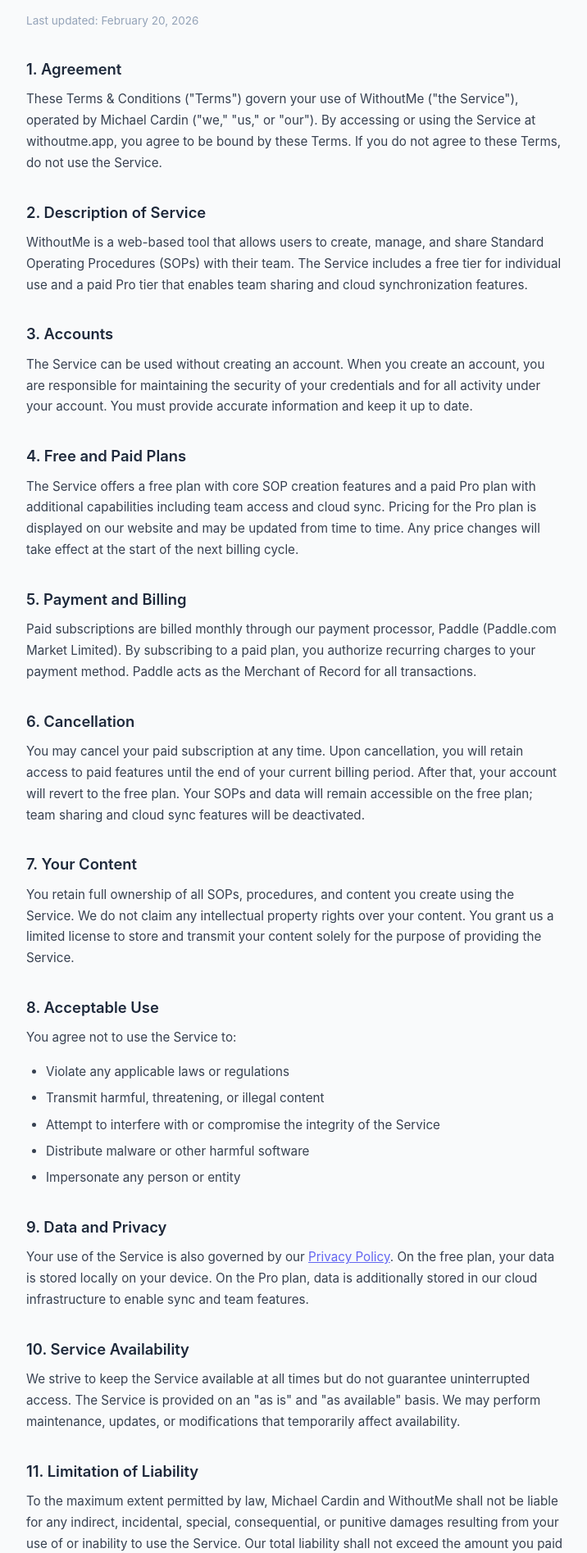
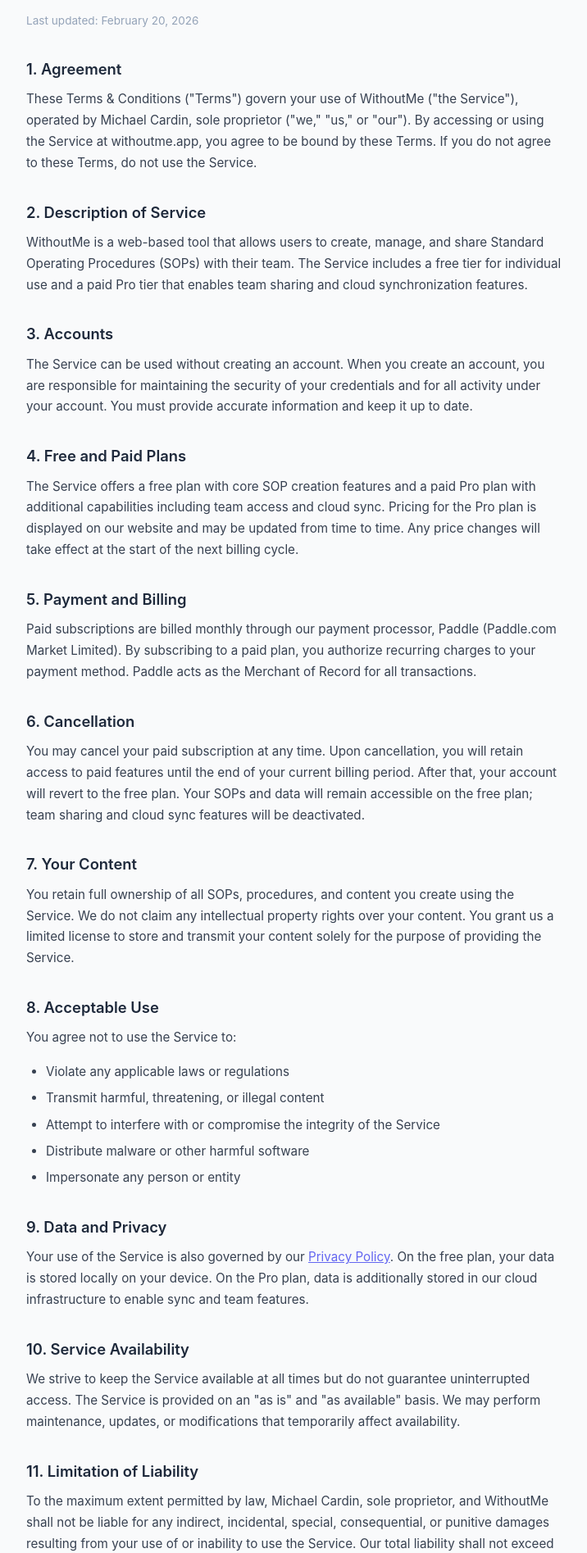
Before and after one commit to nameusermc/sop-tool-v1, a website: page terms.html in a window 1280 px wide. Shown: the part 154-2049 px from the top of the page at 82% size, without its empty margins (280-996 px from the left). Drawn offline with Linux system fonts and the light colour scheme.

Commit message:
Add files via upload

```diff
--- a/terms.html
+++ b/terms.html
@@ -55,7 +55,7 @@
         <p class="policy-updated">Last updated: February 20, 2026</p>
 
         <h2>1. Agreement</h2>
-        <p>These Terms & Conditions ("Terms") govern your use of WithoutMe ("the Service"), operated by Michael Cardin ("we," "us," or "our"). By accessing or using the Service at withoutme.app, you agree to be bound by these Terms. If you do not agree to these Terms, do not use the Service.</p>
+        <p>These Terms & Conditions ("Terms") govern your use of WithoutMe ("the Service"), operated by Michael Cardin, sole proprietor ("we," "us," or "our"). By accessing or using the Service at withoutme.app, you agree to be bound by these Terms. If you do not agree to these Terms, do not use the Service.</p>
 
         <h2>2. Description of Service</h2>
         <p>WithoutMe is a web-based tool that allows users to create, manage, and share Standard Operating Procedures (SOPs) with their team. The Service includes a free tier for individual use and a paid Pro tier that enables team sharing and cloud synchronization features.</p>
@@ -92,7 +92,7 @@
         <p>We strive to keep the Service available at all times but do not guarantee uninterrupted access. The Service is provided on an "as is" and "as available" basis. We may perform maintenance, updates, or modifications that temporarily affect availability.</p>
 
         <h2>11. Limitation of Liability</h2>
-        <p>To the maximum extent permitted by law, Michael Cardin and WithoutMe shall not be liable for any indirect, incidental, special, consequential, or punitive damages resulting from your use of or inability to use the Service. Our total liability shall not exceed the amount you paid for the Service in the twelve months preceding the claim.</p>
+        <p>To the maximum extent permitted by law, Michael Cardin, sole proprietor, and WithoutMe shall not be liable for any indirect, incidental, special, consequential, or punitive damages resulting from your use of or inability to use the Service. Our total liability shall not exceed the amount you paid for the Service in the twelve months preceding the claim.</p>
 
         <h2>12. Disclaimer of Warranties</h2>
         <p>The Service is provided "as is" without warranty of any kind, express or implied, including but not limited to warranties of merchantability, fitness for a particular purpose, and non-infringement.</p>
```
Also changed, not shown: index.html (+1 -1 lines), privacy.html (+1 -1 lines).
